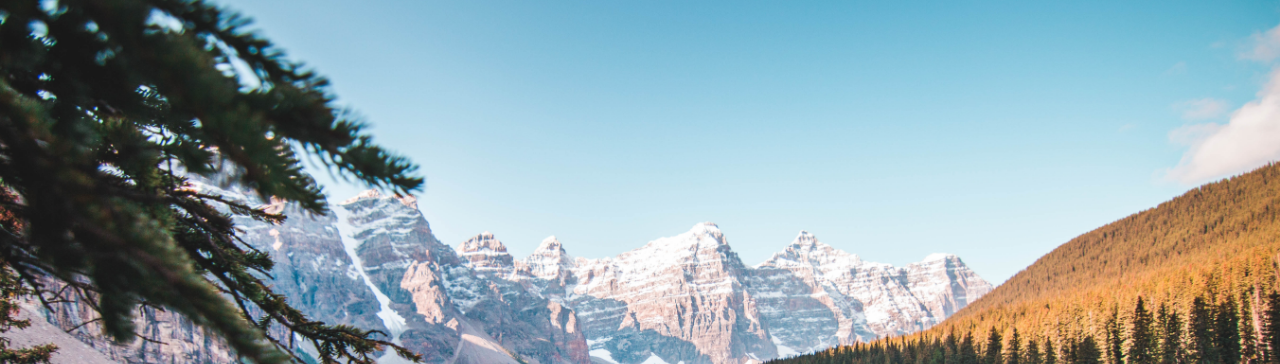
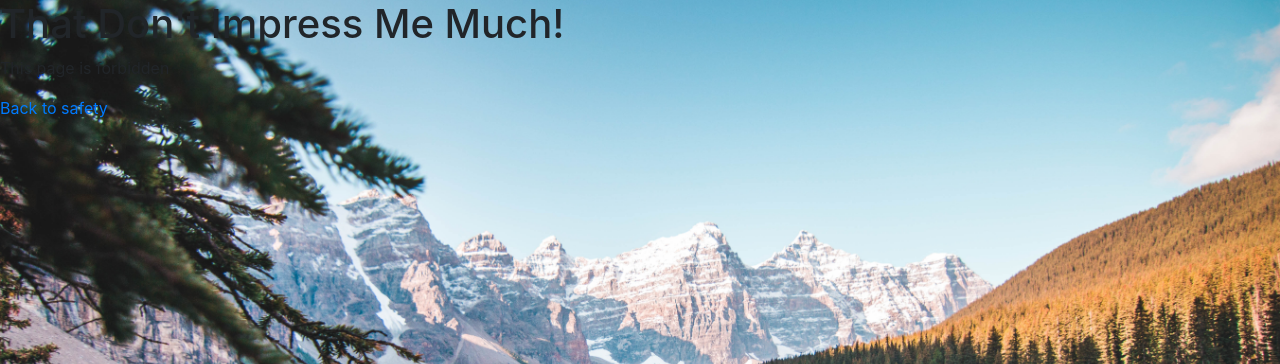
Before and after one commit to tymaestro/The-Sweat-Life, a Django app: template templates/403.html in a window 1280 px wide. Shown: the part 56-420 px from the top of the page. Run offline with Django 3.2, Linux system fonts and the light colour scheme; the template is opened without the code that fills it, so the values that code supplies are empty; some libraries are stand-ins or nearby versions.

Commit message:
add content to error pages

```diff
--- a/templates/400.html
+++ b/templates/400.html
@@ -1,5 +1,8 @@
 {% extends "base.html" %}
 
 {% block content %}
-
+<h1>Uh oh, we got a bad request!</h1>
+<div>
+    <a href="#">Back to safety</a>
+</div>
 {% endblock %}
--- a/templates/403.html
+++ b/templates/403.html
@@ -1,5 +1,9 @@
 {% extends "base.html" %}
 
 {% block content %}
-
+<h1>That Don't Impress Me Much!</h1>
+<p>This page is forbidden</p>
+<div>
+    <a href="#">Back to safety</a>
+</div>
 {% endblock %}
--- a/templates/404.html
+++ b/templates/404.html
@@ -1,5 +1,9 @@
 {% extends "base.html" %}
 
 {% block content %}
-
+<h1>We're On The Road To Nowhere</h1>
+<p>The page you're trying to reach doesn't exist!</p>
+<div>
+    <a href="#">Back to safety</a>
+</div>
 {% endblock %}
--- a/templates/500.html
+++ b/templates/500.html
@@ -1,5 +1,9 @@
 {% extends "base.html" %}
 
 {% block content %}
-
+<h1>Sorry, it's me, not you</h1>
+<p>Let's try again later</p>
+<div>
+    <a href="#">Back to safety</a>
+</div>
 {% endblock %}
```
